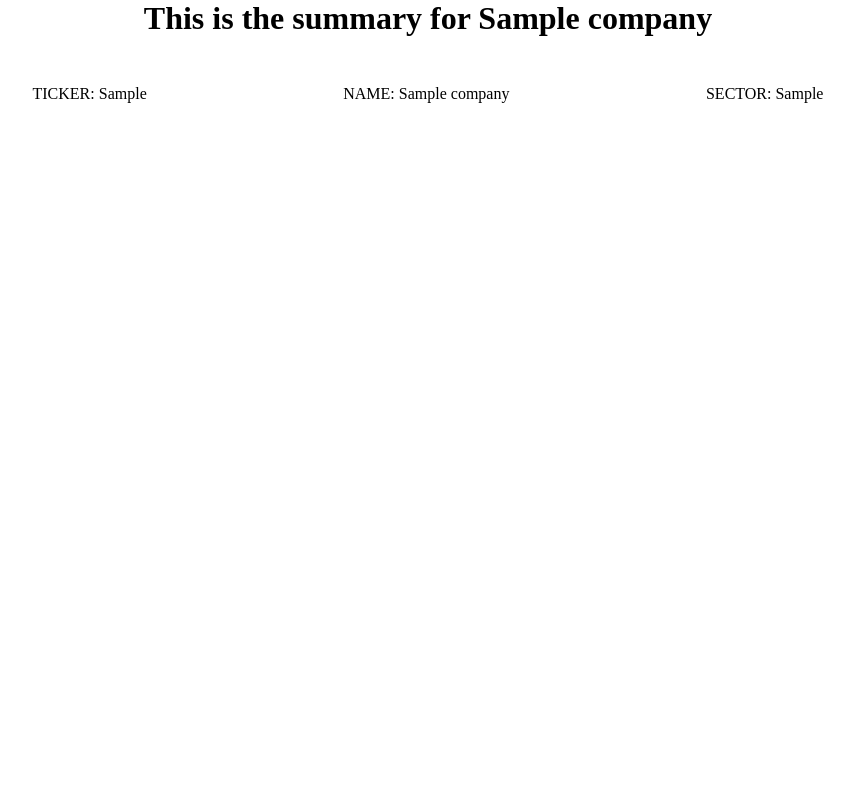
After one commit to Brynnjolf/MCS-Server, a Django app: template main/templates/main/summary.html in a window 1280 px wide. The commit adds this page. Shown: the whole page, without its empty margins (212-1066 px from the left). Run offline with Django 3.2, Linux system fonts and the light colour scheme; the template is opened without the code that fills it: values that come from a table or form of the project are taken from there, others are empty; tables that the repository leaves empty hold one stand-in row (values such as "Sample post"); parts of the project's set-up code (start-up, migrations or seed data) failed here and were passed over.

Commit message:
Added endpoint for scraper synchronisis and static pages

```diff
--- /dev/null
+++ b/main/templates/main/summary.html
@@ -0,0 +1,20 @@
+<html lang="en">
+<head>
+    {%load static %}
+    <meta charset="UTF-8">
+    <meta name="viewport" content="width=device-width, initial-scale=1.0">
+    <meta http-equiv="X-UA-Compatible" content="ie=edge">
+    <link rel="stylesheet" href="{%static 'summary/main.css'%}">
+    <title>Company Summary</title>
+</head>
+<body>
+    <main>
+        <h1>This is the summary for {{company.name}}</h1>
+        <div class="summary">
+            <li>TICKER: {{company.ticker}}</li>
+            <li>NAME: {{company.name}}</li>
+            <li>SECTOR: {{company.sector}}</li>
+        </div>
+    </main>
+</body>
+</html>
--- a/main/urls.py
+++ b/main/urls.py
@@ -5,5 +5,7 @@ from . import views
 app_name = 'main'
 urlpatterns = [
     path('', views.index, name = 'index'),
-    path('<str:company_id>/', views.summary, name='summary'),
+    path('update', views.update, name='upate'),
+    path('<str:ticker>/', views.summary, name='summary'),
+    # path('list', views.companyList, name = 'List'),
 ]
--- /dev/null
+++ b/static/summary/main.css
@@ -0,0 +1,15 @@
+* {
+  margin: 0;
+  padding: 0;
+  list-style: none; }
+
+h1 {
+  text-align: center; }
+
+.summary {
+  padding: 3em;
+  display: flex;
+  flex-flow: row nowrap;
+  justify-content: space-evenly; }
+
+/*# sourceMappingURL=main.css.map */
--- /dev/null
+++ b/static/summary/main.scss
@@ -0,0 +1,16 @@
+* {
+    margin: 0;
+    padding: 0;
+    list-style: none;
+}
+
+h1 {
+    text-align: center;
+}
+
+.summary {
+    padding: 3em;
+    display: flex;
+    flex-flow: row nowrap;
+    justify-content: space-evenly;
+}
--- a/webServer/settings.py
+++ b/webServer/settings.py
@@ -129,3 +129,5 @@ USE_TZ = True
 
 STATIC_ROOT = os.path.join(BASE_DIR, 'static')
 STATIC_URL = '/static/'
+
+DATA_UPLOAD_MAX_MEMORY_SIZE = 52428800
```
Also changed, not shown: main/templates/main/index.html (+18 -2 lines), main/templates/main/updated.html (added, +13 -0 lines), main/views.py (+14 -24 lines), requirements.txt (+3 -37 lines), static/home/main.css (added, +9 -0 lines), static/home/main.scss (added, +9 -0 lines), static/home/main.js (added), 4 other files.
